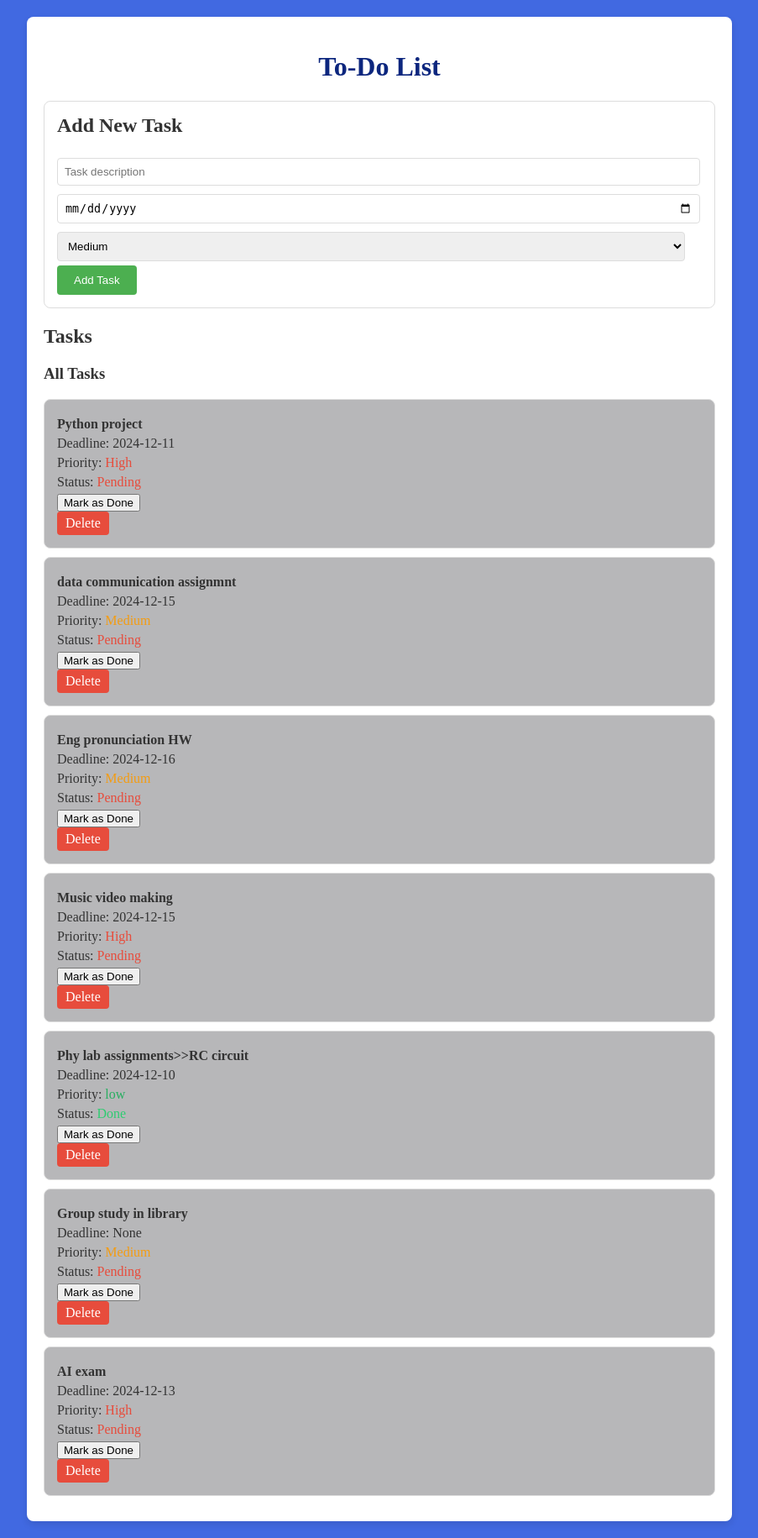
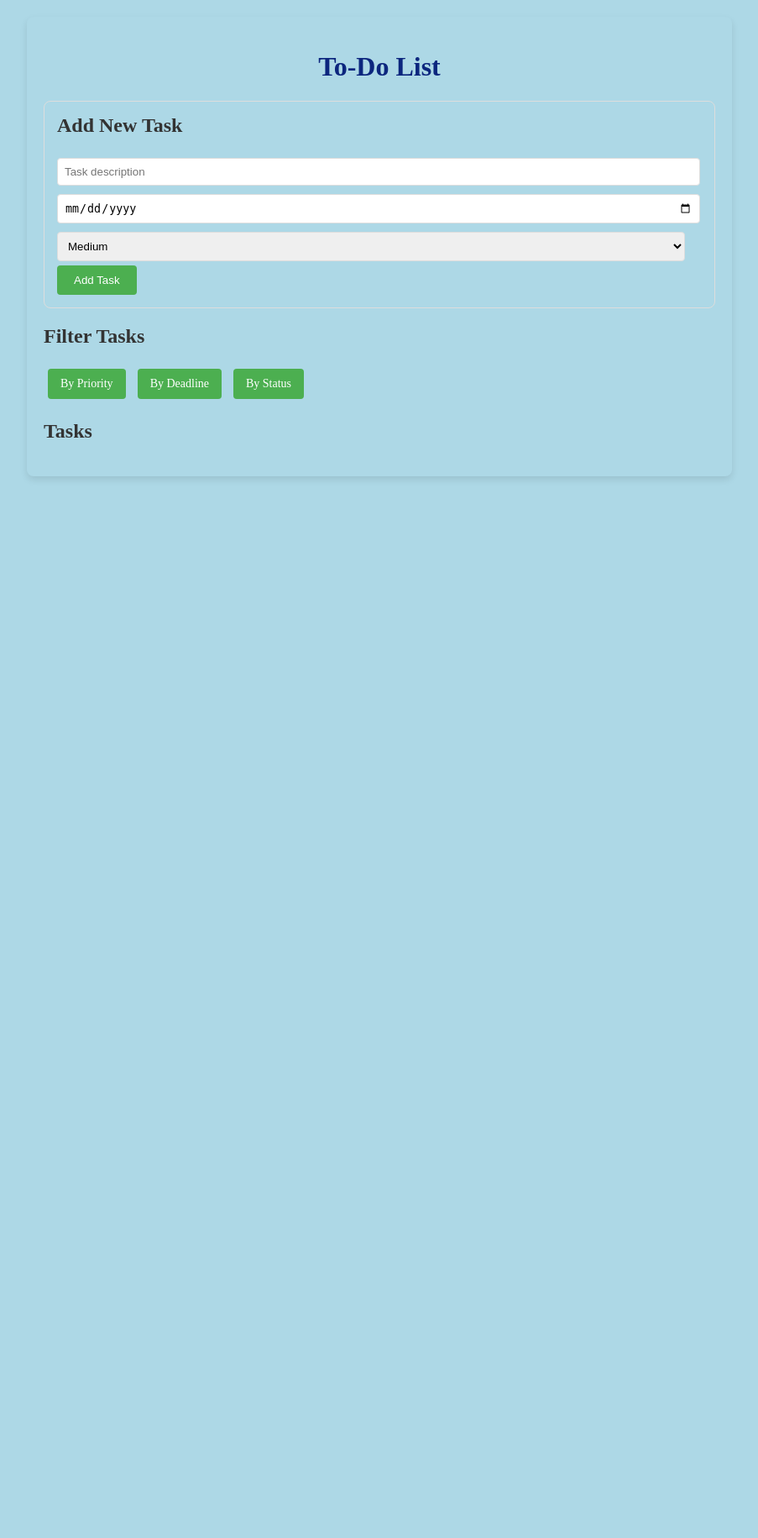
Before and after one commit to linlet1173/Quiz-app, a Flask app: page / in a window 1280 px wide. Shown: the whole page at 84% size, without its empty margins (188-1091 px from the left). After the commit the page ends 571 px from the top, so only its background shows below. Run offline with Flask 3, Linux system fonts and the light colour scheme.

Commit message:
added task filtering

```diff
--- a/app.py
+++ b/app.py
@@ -5,58 +5,61 @@
 
 app = Flask(__name__)
 
-# Initialize ToDoManager and load tasks from storage
+# Initialize the ToDoManager and load tasks from storage
 manager = ToDoManager()
 manager.tasks = StorageManager.load_from_file()
 
-def check_overdue_tasks(tasks):
-    today = datetime.today().date()
-    overdue = []
-    for task in tasks:
-        if task.deadline:
-            try:
-                deadline_str = task.deadline.split(",")[0]
-                deadline_date = datetime.strptime(deadline_str, "%Y-%m-%d").date()
-                if deadline_date < today and not task.completed:
-                    overdue.append(task)
-            except ValueError:
-                pass
-    return overdue
 
-@app.route('/')
+@app.route("/")
 def index():
-    overdue_tasks = check_overdue_tasks(manager.tasks)
+    # Show all tasks by default
     tasks = manager.list_tasks()
-    return render_template('index.html', tasks=tasks, overdue_tasks=overdue_tasks)
+    overdue_tasks = [
+        task for task in tasks if task.deadline and datetime.strptime(task.deadline, "%Y-%m-%d").date() < datetime.today().date() and not task.completed
+    ]
+    return render_template("index.html", tasks=tasks, overdue_tasks=overdue_tasks)
 
-@app.route('/add', methods=['POST'])
+
+@app.route("/filter", methods=["GET"])
+def filter_tasks():
+    tasks = manager.list_tasks()
+    filter_by = request.args.get("filter_by")
+
+    if filter_by == "priority":
+        priority_order = {"High": 1, "Medium": 2, "Low": 3}
+        tasks.sort(key=lambda t: priority_order.get(t.priority, 3))
+    elif filter_by == "deadline":
+        tasks.sort(key=lambda t: datetime.strptime(t.deadline, "%Y-%m-%d").date() if t.deadline else datetime.max.date())
+    elif filter_by == "status":
+        tasks.sort(key=lambda t: t.completed)
+
+    return render_template("index.html", tasks=tasks, overdue_tasks=[])
+
+
+@app.route("/add", methods=["POST"])
 def add_task():
-    description = request.form.get('description')
-    deadline = request.form.get('deadline') or None
-    priority = request.form.get('priority') or "Medium"
-    if description:
-        manager.add_task(description, deadline=deadline, priority=priority)
-        StorageManager.save_to_file(manager.list_tasks())
-    return redirect(url_for('index'))
+    description = request.form["description"]
+    deadline = request.form.get("deadline")
+    priority = request.form.get("priority", "Medium")
+    manager.add_task(description, deadline=deadline or None, priority=priority)
+    return redirect(url_for("index"))
 
-@app.route('/delete/<task_id>')
+
+@app.route("/update/<task_id>", methods=["POST"])
+def update_task(task_id):
+    manager.update_task(task_id, completed=True)
+    return redirect(url_for("index"))
+
+
+@app.route("/delete/<task_id>", methods=["GET"])
 def delete_task(task_id):
     manager.delete_task(task_id)
-    StorageManager.save_to_file(manager.list_tasks())
-    return redirect(url_for('index'))
+    return redirect(url_for("index"))
 
-@app.route('/update/<task_id>', methods=['POST'])
-def update_task(task_id):
-    description = request.form.get('description') or None
-    deadline = request.form.get('deadline') or None
-    priority = request.form.get('priority') or None
-    completed = request.form.get('completed') == "on"
-    try:
-        manager.update_task(task_id, description=description, deadline=deadline, priority=priority, completed=completed)
-        StorageManager.save_to_file(manager.list_tasks())
-    except ValueError as e:
-        print(str(e))
-    return redirect(url_for('index'))
 
 if __name__ == "__main__":
-    app.run(debug=True)
+    # Save tasks when the app is shut down
+    try:
+        app.run(debug=True)
+    finally:
+        StorageManager.save_to_file(manager.list_tasks())
--- a/static/style.css
+++ b/static/style.css
@@ -1,6 +1,6 @@
 body {
     font-family: 'Times New Roman', Times, serif, sans-serif;
-    background-color:  #4169E1; /* Royal Blue */
+    background-color:  #add8e6; /* Royal Blue */
     color: #333;
     margin: 0;
     padding: 0;
@@ -10,7 +10,7 @@
     max-width: 800px;
     margin: 20px auto;
     padding: 20px;
-    background: #fff;
+    background: #add8e6;
     border-radius: 8px;
     box-shadow: 0 4px 8px rgba(0, 0, 0, 0.1);
 }
@@ -59,7 +59,7 @@
 
 .task-list .task-card {
     border: 1px solid #ddd;
-    background: rgb(183, 183, 185);
+    background: #fff;
     border-radius: 8px;
     margin-bottom: 10px;
     padding: 15px;
@@ -103,3 +103,22 @@
 .delete-btn:hover {
     background: #c0392b;
 }
+
+.task-filters {
+    margin-bottom: 20px;
+}
+
+.task-filters .filter-btn {
+    display: inline-block;
+    margin: 5px;
+    padding: 10px 15px;
+    background: #4CAF50;
+    color: white;
+    text-decoration: none;
+    border-radius: 4px;
+    font-size: 14px;
+}
+
+.task-filters .filter-btn:hover {
+    background: #45a049;
+}
--- a/templates/index.html
+++ b/templates/index.html
@@ -26,6 +26,15 @@
             </form>
         </section>
 
+        <section class="task-filters">
+            <h2>Filter Tasks</h2>
+            <div>
+                <a href="/filter?filter_by=priority" class="filter-btn">By Priority</a>
+                <a href="/filter?filter_by=deadline" class="filter-btn">By Deadline</a>
+                <a href="/filter?filter_by=status" class="filter-btn">By Status</a>
+            </div>
+        </section>
+
         <section class="task-list">
             <h2>Tasks</h2>
 
@@ -43,7 +52,6 @@
             {% endif %}
 
             <div class="task-section">
-                <h3>All Tasks</h3>
                 {% for task in tasks %}
                 <div class="task-card">
                     <p><strong>{{ task.description }}</strong></p>
```
